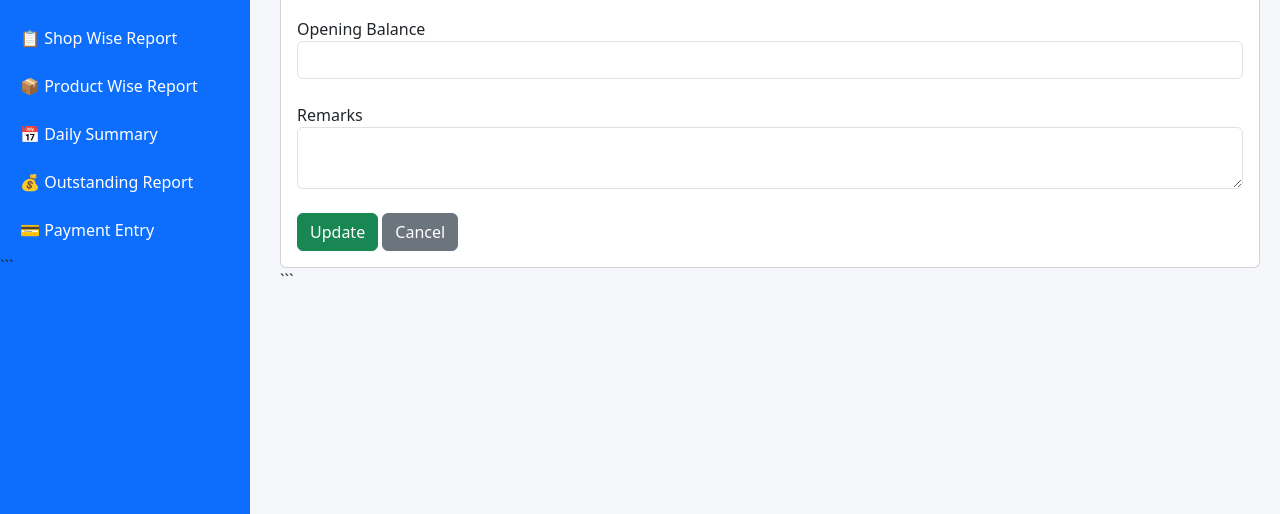
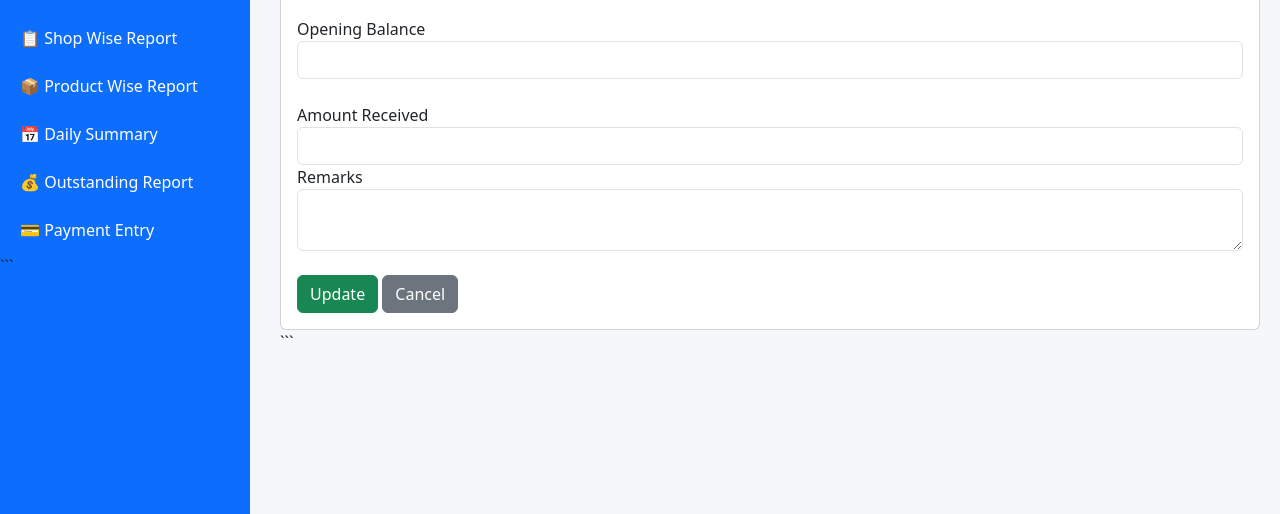
Before and after one commit to mhariprasath-28/Milk-Software, a Flask app: page /edit-payment/1 in a window 1280 px wide. Shown: the part 286-800 px from the top of the page. Run offline with Flask 3, Linux system fonts and the light colour scheme; data that the repository does not hold is empty; some libraries are stand-ins or nearby versions.

Commit message:
Update edit_payment.html

```diff
--- a/templates/edit_payment.html
+++ b/templates/edit_payment.html
@@ -36,10 +36,15 @@
                value="{{ payment[3] }}">
 
         <br>
+        <label>Amount Received</label>
+        <input type="number"
+               name="amount"
+               class="form-control"
+               value="{{ payment[4] }}">
 
         <label>Remarks</label>
         <textarea name="remarks"
-                  class="form-control">{{ payment[4] }}</textarea>
+                  class="form-control">{{ payment[5] }}</textarea>
 
         <br>
 
```
